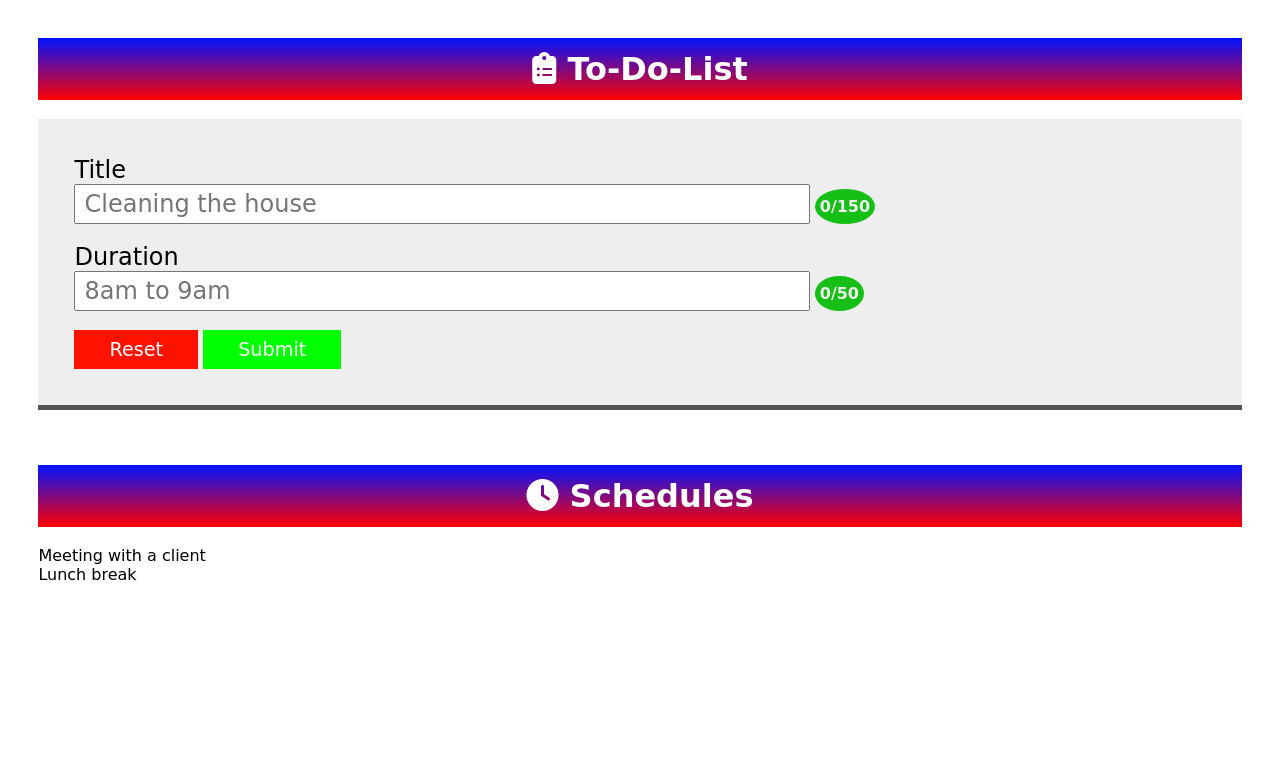
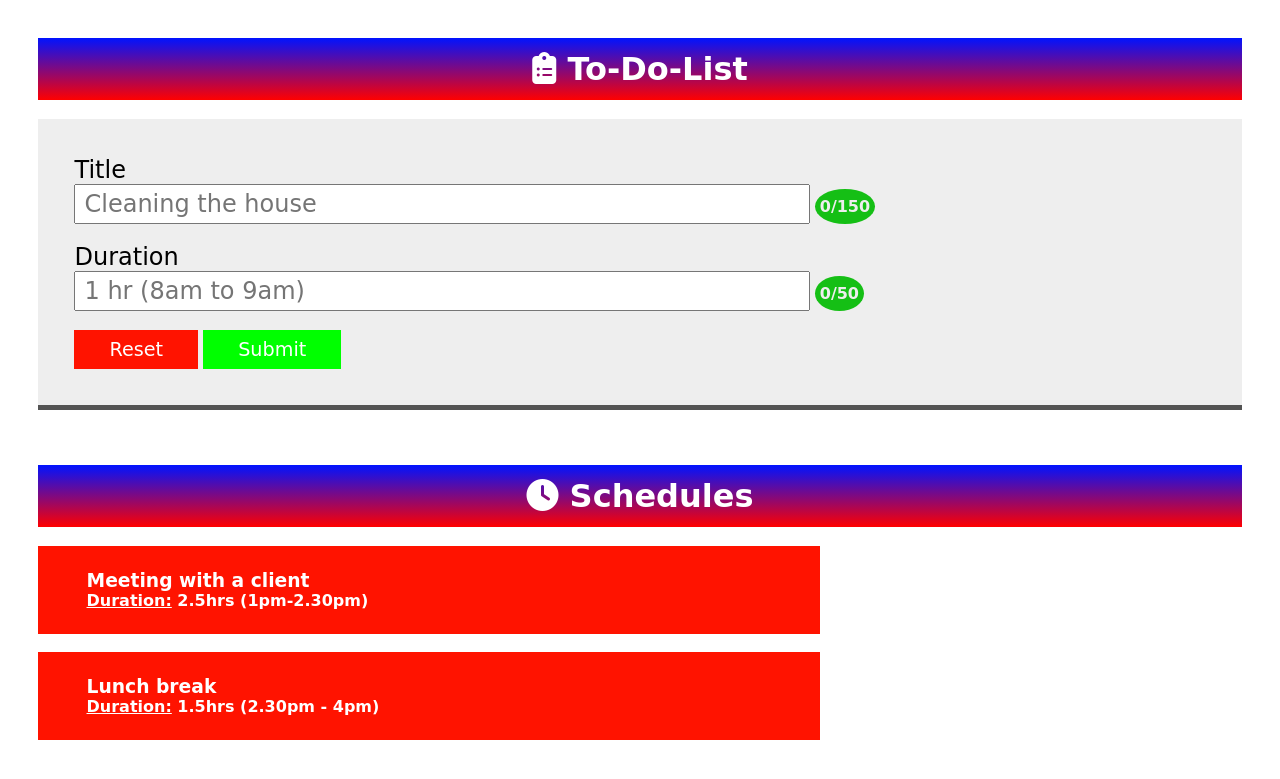
Before and after one commit to SamRB-dev/OrganizToday, a Django app: page / in a window 1280 px wide. Shown: the top 779 px of the page. Run offline with Django 4.2, Linux system fonts and the light colour scheme; data comes from the database, SQL or seed files in the repository; both versions use the stored data as it was after the commit; some libraries are stand-ins or nearby versions; some web fonts are replaced.

Commit message:
CSS on Querylist iteration & empty list view

```diff
--- a/main/static/css/index.css
+++ b/main/static/css/index.css
@@ -62,9 +62,22 @@ input {
   background-color: #00ff00;
 }
 
-.if-empty {
+#if-empty {
   opacity: 0.5;
   text-align: center;
   font-size: 1.5rem;
   margin: 25px 0px;
 }
+
+.schedule {
+  background-color:#ff1300;
+  color: #fff;
+  font-weight: 500;
+  width:65%;
+  padding: 2% 4%;
+  margin-bottom: 1.5%;
+}
+
+#caption {
+  text-decoration: underline;
+}
--- a/main/templates/main/index.html
+++ b/main/templates/main/index.html
@@ -36,7 +36,7 @@
           type="text"
           name="duration"
           id="duration"
-          placeholder="8am to 9am"
+          placeholder="1 hr (8am to 9am)"
           oninput="countDuration()"
           onload="countDuration()"
           required
@@ -58,14 +58,15 @@
       <br />
       <div class="schedules">
         {% for schedule in data %}
-        <div class="schedule">
-          <p>{{ schedule.title }}</p>
-        </div>
+          <div class="schedule">
+            <h3>{{ schedule.title }}</h3>
+            <h4><span id="caption">Duration:</span> {{ schedule.duration }}</h4>
+          </div>
         {% empty %}
-        <div class="if-empty">
-          <h1>All Caught Up</h1>
-          <h4>What Are You Doing Today?</h4>
-        </div>
+          <div id="if-empty">
+            <h1>All Caught Up</h1>
+            <h4>What Are You Doing Today?</h4>
+          </div>
         {% endfor %}
       </div>
     </div>
```
Also changed, not shown: db.sqlite3.
